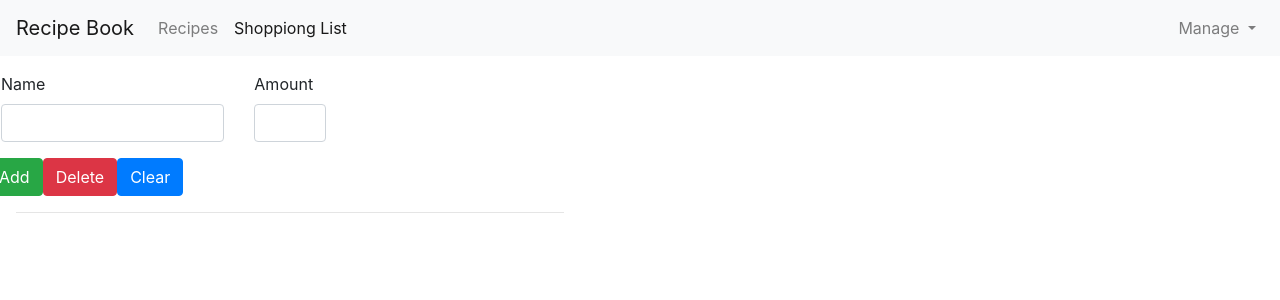
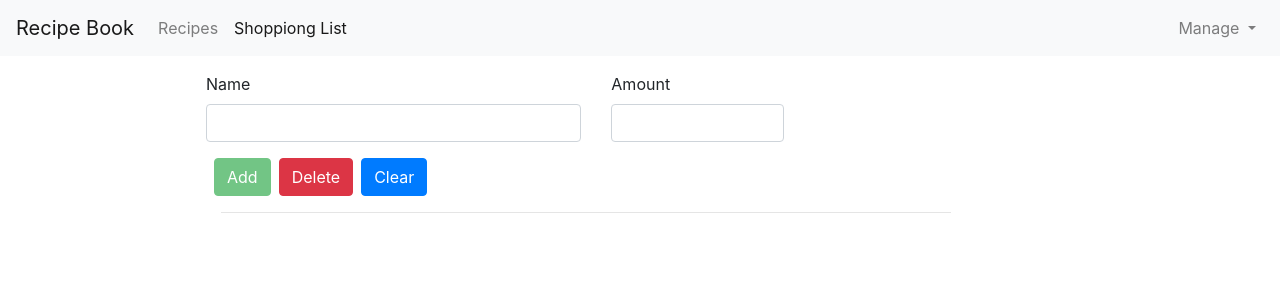
Before and after one commit to MohamedEldefrawy/TheRecipes, an Angular app: page /shoppingList in a window 1280 px wide. Shown: the top 300 px of the page. Built offline with nearby package versions, Linux system fonts and the light colour scheme.

Commit message:
Add Validation to shoppinList form and update Style

```diff
--- a/src/app/shopping-list/shopping-list-edit/shopping-list-edit.component.html
+++ b/src/app/shopping-list/shopping-list-edit/shopping-list-edit.component.html
@@ -2,20 +2,20 @@
     <div class="col-xs-12">
         <form (ngSubmit)="onSubmit()" #shoppingListForm="ngForm">
             <div class="row">
-                <div class="col-sm-5">
+                <div class="col-md-8">
                     <label for="name">Name</label>
-                    <input type="text" name="name" class="form-control" id="name" ngModel>
+                    <input type="text" name="name" class="form-control" id="name" ngModel required>
                 </div>
-                <div class="col-sm-2 form-group">
+                <div class="col-md-4 form-group">
                     <label for="amount">Amount</label>
-                    <input type="number" name="amount" class="form-control" id="amount" ngModel>
+                    <input type="number" name="amount" class="form-control" id="amount" ngModel required pattern="[0-9]+[1-9]*$">
                 </div>
             </div>
             <div class="row">
-                <div class="col-xs-12">
-                    <button class="btn btn-success" type="submit">Add</button>
-                    <button class="btn btn-danger" type="button" (click)="onDelete()">Delete</button>
-                    <button class="btn btn-primary" type="button" (click)="onClear()">Clear</button>
+                <div class="col-md-12">
+                    <button class="btn btn-success ml-2" type="submit" [disabled]="!shoppingListForm.valid">Add</button>
+                    <button class="btn btn-danger ml-2" type="button" (click)="onDelete()">Delete</button>
+                    <button class="btn btn-primary ml-2" type="button" (click)="onClear()">Clear</button>
                 </div>
             </div>
         </form>
--- a/src/app/shopping-list/shopping-list.component.html
+++ b/src/app/shopping-list/shopping-list.component.html
@@ -1,11 +1,18 @@
 <div class="row">
-    <div class="col-xs-10">
+    <div class="col-md-2"></div>
+    <div class="col-md-8">
         <app-shopping-list-edit></app-shopping-list-edit>
         <hr>
-        <ul class="list-group">
-            <a class="list-group-item" style="cursor: pointer;" *ngFor="let ingredient of ingredients" (click)="onIngredientClick(ingredient)">
-                {{ingredient.name}} ({{ingredient.amount}})
-            </a>
-        </ul>
+        <div class="row">
+            <div class="col-xs-12">
+                <ul class="list-group">
+                    <a class="list-group-item" style="cursor: pointer;" *ngFor="let ingredient of ingredients" (click)="onIngredientClick(ingredient)">
+                                {{ingredient.name}} ({{ingredient.amount}})
+                    </a>
+                </ul>
+            </div>
+        </div>
+
     </div>
+    <div class="col-md-2"></div>
 </div>
```
